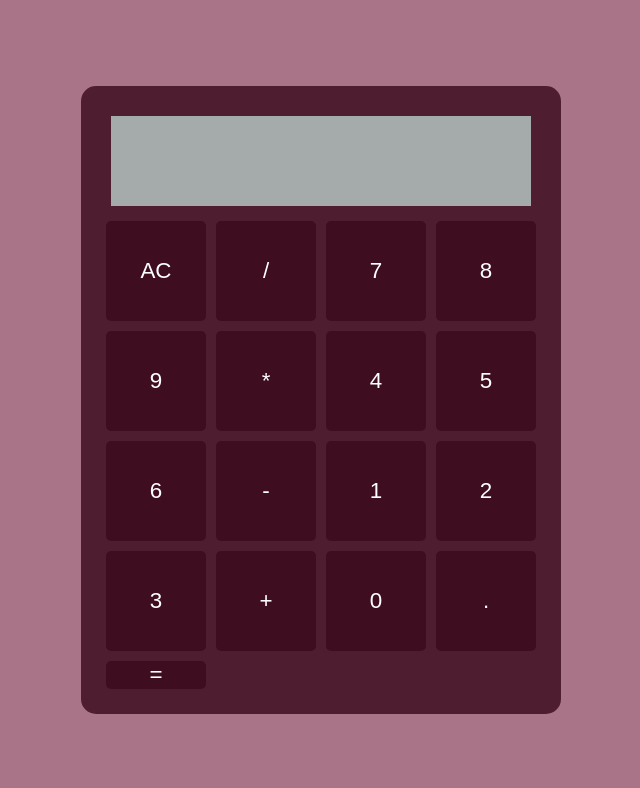
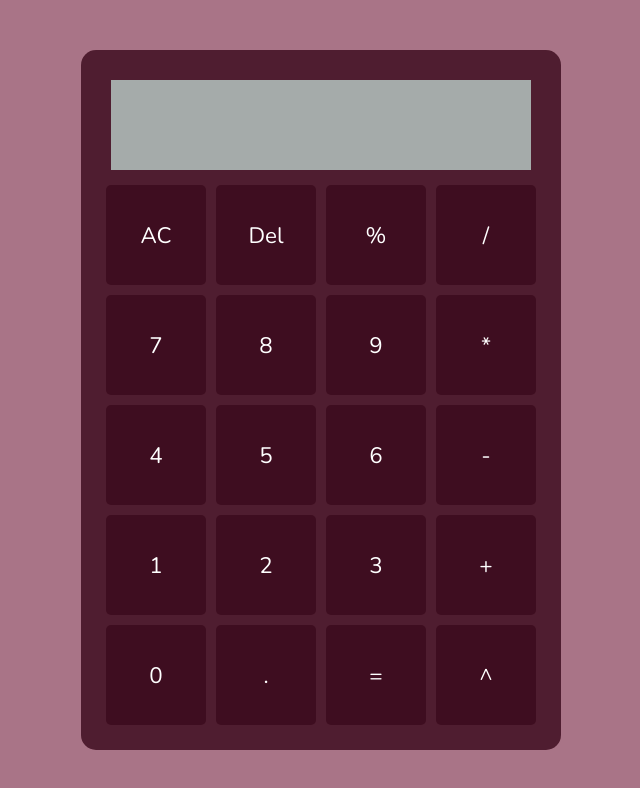
Before and after one commit to CodewithPado/Calculator, a plain HTML site: page index.html in a window 1280 px wide. Shown: the whole page, without its empty margins (319-959 px from the left). Drawn offline with nearby package versions, Linux system fonts and the light colour scheme.

Commit message:
feat: Add new buttons and enhance styles
- Add exponent (^), modulo (%), and delete (Del) buttons.
- Use 'Nunito' font for a modern look.
- Add focus and active state styles.

```diff
--- a/index.html
+++ b/index.html
@@ -12,6 +12,8 @@
       <div class="calc-container">
         <div id="display"></div>
         <button class="all-clear">AC</button>
+        <button class="delete">Del</button>
+        <button class="operator" data-operator="%">%</button>
         <button class="operator" data-operator="/">/</button>
         <button class="number" data-number="7">7</button>
         <button class="number" data-number="8">8</button>
@@ -28,6 +30,7 @@
         <button class="number" data-number="0">0</button>
         <button class="number" data-number=".">.</button>
         <button class="equals" data-equals="=">=</button>
+        <button class="operator" data-operator="^">^</button>
       </div>
     </main>
   </body>
--- a/style.css
+++ b/style.css
@@ -1,5 +1,8 @@
+@import url("https://fonts.googleapis.com/css2?family=Nunito:wght@400&display=swap");
+
 * {
   box-sizing: border-box;
+  font-family: "Nunito", "Roboto", sans-serif;
 }
 
 body {
@@ -23,7 +26,7 @@ body {
 .calc-container {
   display: grid;
   grid-template-columns: repeat(4, 100px);
-  grid-template-rows: minmax(100px, auto) repeat(4, 100px);
+  grid-template-rows: minmax(100px, auto) repeat(5, 100px);
   align-content: center;
   justify-content: center;
   gap: 10px;
@@ -37,6 +40,14 @@ body {
   border-radius: 5px;
   outline: none;
   font-size: 1.4rem;
+}
+
+.calc-container > button:focus {
+  outline: solid lightgray;
+}
+
+.calc-container > button:active {
+  background-color: rgba(50, 1, 19, 1);
 }
 
 #display {
@@ -53,4 +64,5 @@ body {
   font-weight: initial;
   text-shadow: 1.3px 1.3px #383838;
   margin: 5px;
+  font-size: 4rem;
 }
```
